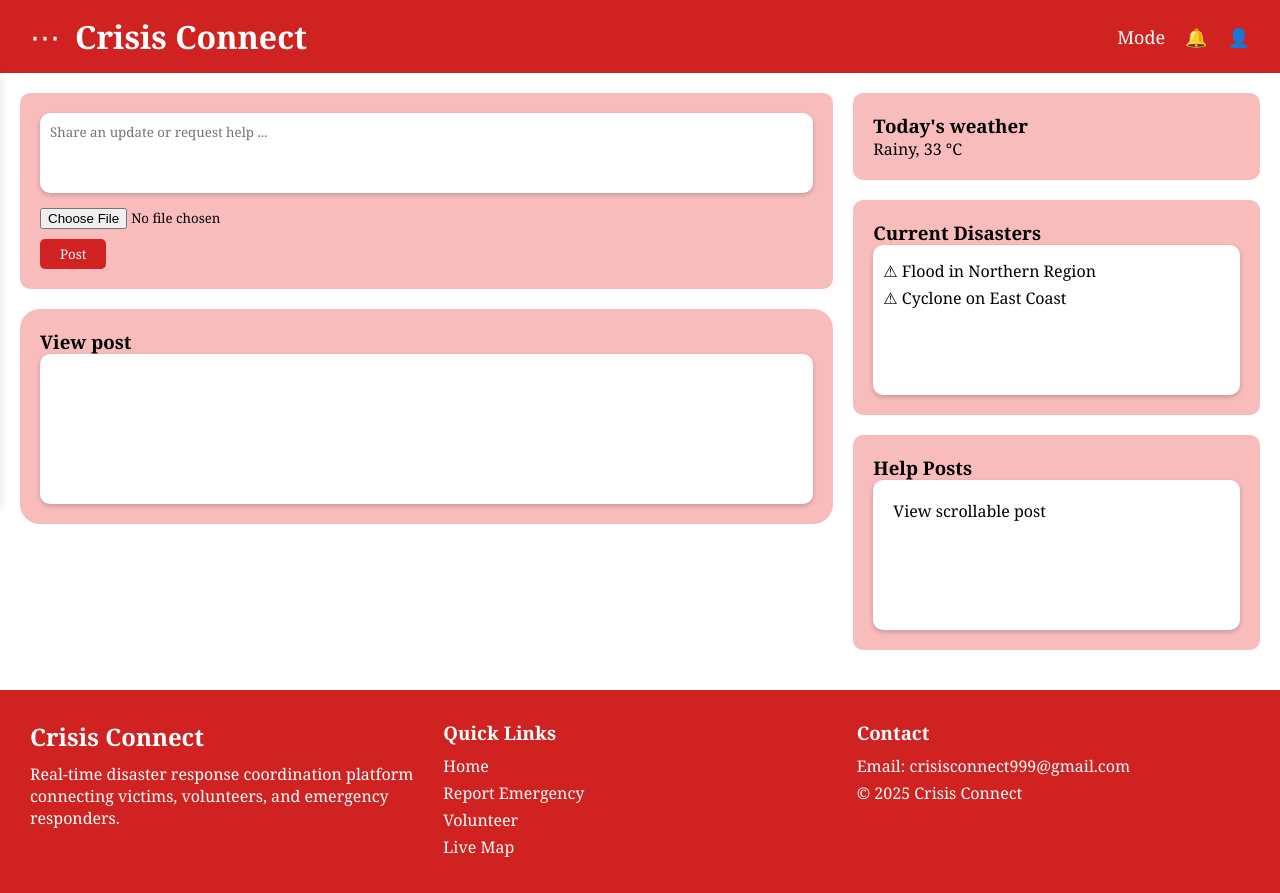
After one commit to gra-kafi/Crisis_Connect, a PHP site: page / in a window 1280 px wide. The commit adds this page. Run offline with PHP 8.4, Linux system fonts and the light colour scheme; the visitor is signed in with stand-in values (Sample User, id 1).

Commit message:
update index.php and style.css

```diff
--- /dev/null
+++ b/index.php
@@ -0,0 +1,112 @@
+<!DOCTYPE html>
+<html lang="en">
+
+<head>
+    <meta charset="UTF-8">
+    <meta name="viewport" content="width=device-width, initial-scale=1.0">
+    <title>Crisis Connect</title>
+    <link rel="stylesheet" href="style/style.css">
+</head>
+
+<body>
+    <!-- Top Bar -->
+    <!-- 3-dot menu icon inside header (already added) -->
+    <header class="top-bar">
+        <div class="menu-icon" onclick="toggleSidebar()">⋯</div>
+        <h1>Crisis Connect</h1>
+        <div class="icons">
+            <span class="mode">Mode</span>
+            <span class="bell">🔔</span>
+            <span class="user" onclick="window.location.href='pages/signin.php'">👤</span>
+        </div>
+    </header>
+
+
+    <!-- Sidebar -->
+    <div id="sidebar" class="sidebar">
+
+        <a href="#">Profile</a>
+        <a href="#">Settings</a>
+        <a href="#">Logout</a>
+    </div>
+
+
+
+    <!-- Main Content -->
+    <main class="container">
+        <!-- Left Column -->
+        <section class="left-column">
+            <div class="post-box">
+                <textarea placeholder="Share an update or request help ..."></textarea>
+                <div class="file-upload">
+                    <input type="file" id="fileInput">
+                </div>
+                <button class="post-btn">Post</button>
+
+            </div>
+
+            <div class="scrollable-box">
+                <h3>View post</h3>
+                <div class="scrollable-content">
+                    <!-- Posts go here -->
+                </div>
+            </div>
+        </section>
+
+        <!-- Right Column -->
+        <section class="right-column">
+            <div class="weather">
+                <h3>Today's weather</h3>
+                <p>Rainy, 33 °C</p>
+            </div>
+
+            <div class="current-disasters">
+                <h3>Current Disasters</h3>
+                <ul>
+                    <li>⚠ Flood in Northern Region</li>
+                    <li>⚠ Cyclone on East Coast</li>
+                </ul>
+            </div>
+
+            <div class="help-posts">
+                <h3>Help Posts</h3>
+                <div class="scrollable-content">
+                    View scrollable post
+                </div>
+            </div>
+        </section>
+    </main>
+
+    <!-- Footer -->
+    <footer class="footer">
+        <div class="footer-left">
+            <h2>Crisis Connect</h2>
+            <p>
+                Real-time disaster response coordination platform connecting
+                victims, volunteers, and emergency responders.
+            </p>
+        </div>
+        <div class="footer-middle">
+            <h3>Quick Links</h3>
+            <ul>
+                <li><a href="index.php">Home</a></li>
+                <li><a href="#">Report Emergency</a></li>
+                <li><a href="#">Volunteer</a></li>
+                <li><a href="#">Live Map</a></li>
+            </ul>
+        </div>
+        <div class="footer-right">
+            <h3>Contact</h3>
+            <p>Email: crisisconnect999@gmail.com</p>
+            <p>© 2025 Crisis Connect</p>
+        </div>
+    </footer>
+    <script>
+        function toggleSidebar() {
+            document.getElementById("sidebar").classList.toggle("active");
+        }
+    </script>
+
+</body>
+
+</html>
--- a/style/style.css
+++ b/style/style.css
@@ -1,314 +1,280 @@
+/* General Reset */
 * {
     margin: 0;
     padding: 0;
     box-sizing: border-box;
-    font-family: Arial, sans-serif;
+    font-family: 'Georgia', serif;
 }
 
-body {
-    background: #f8fafe;
-    color: #1e293b;
-    line-height: 1.5;
+.menu-icon {
+  font-size: 30px;          /* size of the dots */
+  color: #fff;              /* white like the top bar text */
+  cursor: pointer;
+  margin-right: 15px;       /* space between icon and title */
 }
 
-a {
+
+body {
+    background: #fff;
+    color: #000;
+}
+
+/* Top Bar */
+.top-bar {
+  background: #d12222;
+  color: #fff;
+  padding: 15px 30px;
+  display: flex;
+  justify-content: space-between;
+  align-items: center;
+}
+
+.top-bar h1 {
+  flex: 1;                  /* pushes the title to center-left */
+}
+
+
+.icons {
+    display: flex;
+    gap: 20px;
+    font-size: 18px;
+    cursor: pointer;
+}
+
+.main-wrapper {
+  position: relative;
+  display: flex;
+  width: 100%;
+}
+
+/* Sidebar between header and footer */
+.sidebar {
+  position: absolute;    /* relative to .main-wrapper */
+  top: 0;
+  left: -200px;          /* hidden off-screen initially */
+  width: 200px;
+  height: 100%;          /* fill the height of .main-wrapper */
+  background-color: #f8bcbc;
+  padding-top: 20px;
+  transition: left 0.3s ease;
+  z-index: 10;
+  display: flex;
+  flex-direction: column;
+}
+
+.sidebar a {
+  padding: 15px 20px;
+  text-decoration: none;
+  color: #000;
+  font-size: 18px;
+}
+
+.sidebar a:hover {
+  background: #f2a8a8;
+}
+
+.sidebar.active {
+  left: 0; /* slide in */
+}
+
+/* Optional: push content aside when sidebar opens */
+.main-wrapper.sidebar-open .container {
+  margin-left: 200px; /* shifts main content to right */
+}
+
+
+/* Sidebar hidden by default */
+.sidebar {
+  position: fixed;
+  top: 70px;                        /* header (65px) + 15px gap */
+  left: -200px;
+  width: 200px;
+  height: calc(100% - 360px);       /* 80px top + 80px bottom (footer 65px + 15px gap) */
+  background-color: #f8bcbc;
+  border-radius: 0px;              /* more visible rounded corners */
+  transition: left 0.3s ease;
+  z-index: 999;
+  display: flex;
+  flex-direction: column;
+  box-shadow: 2px 0 8px rgba(0,0,0,0.08);
+}
+
+/* Remove padding-top if present */
+.sidebar a {
+  padding: 15px 20px;
+  text-decoration: none;
+  color: #000;
+  font-size: 18px;
+}
+
+.sidebar a:hover {
+  background: #f2a8a8; /* lighter hover color */
+}
+
+/* When active */
+.sidebar.active {
+  left: 0; /* slide into view */
+}
+
+/* Adjust top-bar menu-icon so it’s clickable */
+.menu-icon {
+  font-size: 30px;
+  color: #fff;
+  cursor: pointer;
+  margin-right: 15px;
+  user-select: none;
+}
+
+
+/* Layout */
+.container {
+    display: grid;
+    grid-template-columns: 2fr 1fr;
+    gap: 20px;
+    padding: 20px;
+}
+
+/* Left Column */
+.post-box {
+    background: #f8bcbc;
+    padding: 20px;
+    border-radius: 10px;
+}
+
+.post-box textarea {
+    width: 100%;
+    height: 80px;
+    padding: 10px;
+    border-radius: 10px;
+    border: none;
+    resize: none;
+    margin-bottom: 10px;
+    box-shadow: 0px 2px 5px rgba(0, 0, 0, 0.2);
+}
+
+.file-upload {
+    margin-bottom: 10px;
+    /* space between file input and post button */
+}
+
+.file-upload input[type="file"] {
+    display: block;
+    /* ensures it takes full width */
+    margin-bottom: 10px;
+}
+
+.post-btn {
+    background: #d12222;
+    color: #fff;
+    border: none;
+    padding: 6px 20px;
+    border-radius: 5px;
+    cursor: pointer;
+    display: block;
+    /* forces button to its own line */
+}
+
+
+.scrollable-box {
+    background: #f8bcbc;
+    padding: 20px;
+    margin-top: 20px;
+    border-radius: 20px;
+}
+
+.scrollable-content {
+    background: #fff;
+    height: 150px;
+    overflow-y: scroll;
+    padding: 20px;
+    border-radius: 10px;
+    box-shadow: 0px 2px 5px rgba(0, 0, 0, 0.2);
+}
+
+/* Right Column */
+.weather,
+.current-disasters,
+.help-posts {
+    background: #f8bcbc;
+    padding: 20px;
+    border-radius: 10px;
+    margin-bottom: 20px;
+}
+
+.current-disasters ul {
+    list-style: none;
+    padding-left: 0;
+}
+
+.current-disasters li {
+    margin: 5px 0;
+}
+
+/* Footer */
+.footer {
+    background: #d12222;
+    color: #fff;
+    display: grid;
+    grid-template-columns: repeat(3, 1fr);
+    gap: 20px;
+    padding: 30px;
+}
+
+.footer h2,
+.footer h3 {
+    margin-bottom: 10px;
+}
+
+.footer ul {
+    list-style: none;
+}
+
+.footer ul li {
+    margin-bottom: 5px;
+}
+
+.footer ul li a {
+    color: #fff;
     text-decoration: none;
 }
 
-/* NAVBAR */
-header {
-    background: #fff;
-    border-bottom: 1px solid #e2e8f0;
-    padding: 15px 40px;
-    display: flex;
-    align-items: center;
-    justify-content: space-between;
+.footer-right p {
+    margin-bottom: 5px;
 }
 
-.logo {
-    display: flex;
-    align-items: center;
-    font-size: 1.5rem;
-    font-weight: bold;
-    color: #e11d48;
+/* Responsive */
+@media (max-width: 768px) {
+    .container {
+        grid-template-columns: 1fr;
+    }
+
+    .footer {
+        grid-template-columns: 1fr;
+        text-align: center;
+    }
 }
 
-.nav-right a {
-    margin-left: 20px;
-    padding: 8px 16px;
-    border-radius: 4px;
-    font-weight: bold;
-    transition: background .3s;
-}
-
-.nav-right .sign-in {
-    color: #1e293b;
-}
-
-.nav-right .get-started {
-    background: #e11d48;
-    color: #fff;
-}
-
-.nav-right .get-started:hover {
-    background: #be123c;
-}
-
-/* HERO */
-.hero {
-    text-align: center;
-    padding: 60px 20px;
-    background: #f0f4ff;
-}
-
-.hero h1 {
-    font-size: 2.5rem;
-    margin-bottom: 10px;
-}
-
-.hero h1 span {
-    color: #e11d48;
-}
-
-.hero p {
-    max-width: 700px;
-    margin: 0 auto 30px auto;
-    color: #475569;
-}
-
-.hero-buttons {
-    display: flex;
-    justify-content: center;
-    flex-wrap: wrap;
-    gap: 15px;
-}
-
-.hero-buttons button {
-    padding: 12px 24px;
-    border: none;
-    border-radius: 6px;
-    font-size: 1rem;
-    cursor: pointer;
-    transition: background .3s, color .3s, border .3s;
-    display: flex;
-    align-items: center;
-    gap: 6px;
-}
-
-.red-btn {
-    background: #e11d48;
-    color: #fff;
-}
-
-.red-btn:hover {
-    background: #be123c;
-}
-
-.green-btn {
-    background: #10b981;
-    color: #fff;
-}
-
-.green-btn:hover {
-    background: #059669;
-}
-
-.blue-btn {
-    background: #fff;
-    border: 2px solid #3b82f6;
-    color: #3b82f6;
-}
-
-.blue-btn:hover {
-    background: #3b82f6;
-    color: #fff;
-}
-
-/* HOTLINE */
-.hotline {
-    max-width: 700px;
-    margin: 30px auto;
-    background: #fee2e2;
-    color: #b91c1c;
+.current-disasters {
+    background: #f8bcbc;
     padding: 20px;
-    border-radius: 6px;
-    text-align: center;
-}
-
-.hotline strong {
-    font-size: 1.2rem;
-}
-
-/* STATS */
-.stats {
-    display: flex;
-    justify-content: center;
-    flex-wrap: wrap;
-    gap: 30px;
-    padding: 40px 20px;
-}
-
-.stat-box {
-    background: #fff;
-    border: 1px solid #e2e8f0;
-    padding: 20px 30px;
-    border-radius: 8px;
-    text-align: center;
-    width: 220px;
-}
-
-.stat-number {
-    font-size: 2rem;
-    font-weight: bold;
-}
-
-.stat-sub {
-    color: #475569;
-}
-
-.stat-extra {
-    color: #10b981;
-    font-size: 0.9rem;
-}
-
-/* FEATURES */
-.features {
-    text-align: center;
-    padding: 40px 20px;
-    background: #f8fafe;
-}
-
-.features h2 {
-    font-size: 2rem;
-    margin-bottom: 10px;
-}
-
-.features p {
-    color: #475569;
-    margin-bottom: 40px;
-}
-
-.feature-grid {
-    display: flex;
-    flex-wrap: wrap;
-    justify-content: center;
-    gap: 30px;
-}
-
-.feature-card {
-    background: #fff;
-    border: 1px solid #e2e8f0;
-    padding: 20px;
-    width: 220px;
-    border-radius: 8px;
-    text-align: center;
-}
-
-.feature-card h3 {
-    margin-top: 10px;
-    font-size: 1.2rem;
-}
-
-.feature-card p {
-    font-size: 0.9rem;
-    color: #475569;
-}
-
-/* STORIES */
-.stories {
-    text-align: center;
-    padding: 60px 20px;
-}
-
-.stories h2 {
-    font-size: 2rem;
+    border-radius: 10px;
     margin-bottom: 20px;
 }
 
-.stories p {
-    color: #475569;
-    max-width: 600px;
-    margin: 0 auto;
+/* make the inside scrollable */
+.current-disasters ul {
+    list-style: none;
+    padding-left: 0;
+    background: #fff;
+    height: 150px;
+    /* fixed height for scroll */
+    overflow-y: scroll;
+    /* enables vertical scrolling */
+    padding: 10px;
+    border-radius: 10px;
+    box-shadow: 0px 2px 5px rgba(0, 0, 0, 0.2);
 }
 
-/* Responsive */
-@media (max-width:600px) {
-    .hero h1 {
-        font-size: 2rem;
-    }
-
-    .stat-box {
-        width: 100%;
-    }
-
-    .feature-card {
-        width: 100%;
-    }
+.current-disasters li {
+    margin: 5px 0;
 }
-
-/* FOOTER */
-.footer {
-    background: #1e293b;
-    color: #f8fafe;
-    padding: 40px 20px;
-    margin-top: 40px;
-}
-
-.footer-content {
-    max-width: 1200px;
-    margin: 0 auto;
-    display: flex;
-    flex-wrap: wrap;
-    justify-content: space-between;
-    gap: 30px;
-}
-
-.footer-left,
-.footer-links,
-.footer-contact {
-    flex: 1;
-    min-width: 220px;
-}
-
-.footer h3 {
-    font-size: 1.5rem;
-    margin-bottom: 10px;
-    color: #f87171;
-}
-
-.footer h4 {
-    font-size: 1.2rem;
-    margin-bottom: 10px;
-    color: #f8fafe;
-}
-
-.footer p {
-    font-size: 0.9rem;
-    margin-bottom: 6px;
-}
-
-.footer-links ul {
-    list-style: none;
-    padding: 0;
-}
-
-.footer-links li {
-    margin-bottom: 6px;
-}
-
-.footer-links a {
-    color: #f8fafe;
-    text-decoration: none;
-    font-size: 0.9rem;
-}
-
-.footer-links a:hover {
-    color: #f87171;
-}
-
-/* Responsive footer */
-@media (max-width:600px) {
-    .footer-content {
-        flex-direction: column;
-    }
-}
```
